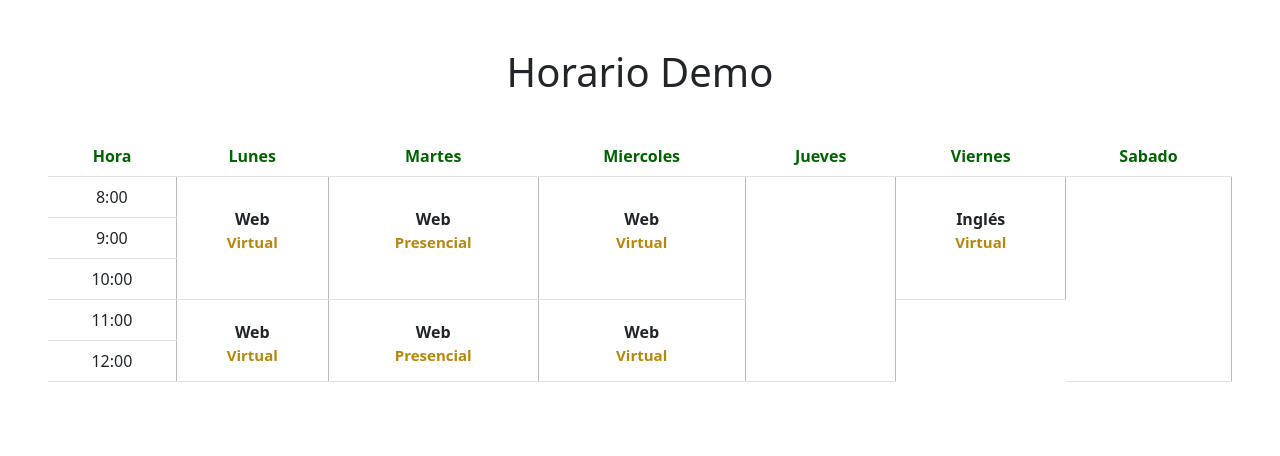
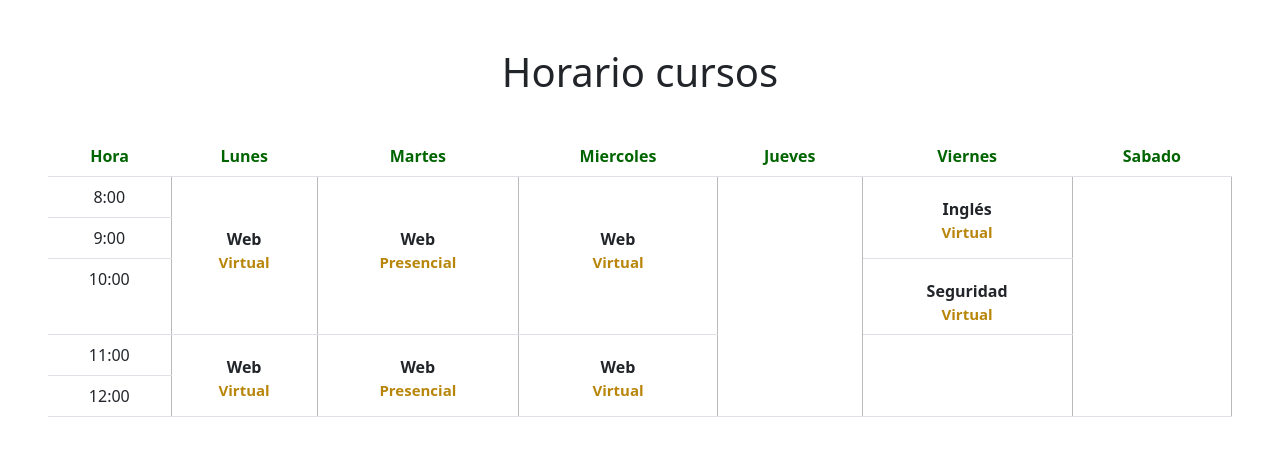
Before and after one commit to tineojf/sep_web_t2, a plain HTML site: page index.html in a window 1280 px wide. Drawn offline with nearby package versions, Linux system fonts and the light colour scheme.

Commit message:
Finish schedule

```diff
--- a/assets/style.css
+++ b/assets/style.css
@@ -14,7 +14,7 @@ td {
   border-right: 1px solid rgb(187, 186, 186);
 }
 td.horario-3 {
-  padding-top: 30px;
+  padding-top: 50px;
 }
 
 td.horario-3 > p,
--- a/index.html
+++ b/index.html
@@ -14,7 +14,7 @@
     <link rel="stylesheet" href="./assets/style.css" />
   </head>
   <body class="m-5">
-    <h1>Horario Demo</h1>
+    <h1>Horario cursos</h1>
     <table class="table">
       <thead>
         <tr>
@@ -43,7 +43,7 @@
             <p>Virtual</p>
           </td>
           <td rowspan="5"></td>
-          <td rowspan="3" class="horario-3">
+          <td rowspan="2" class="horario-2">
             <p>Inglés</p>
             <p>Virtual</p>
           </td>
@@ -56,6 +56,10 @@
 
         <tr>
           <td scope="row">10:00</td>
+          <td class="horario-2">
+            <p>Seguridad</p>
+            <p>Virtual</p>
+          </td>
         </tr>
 
         <tr>
@@ -72,6 +76,7 @@
             <p>Web</p>
             <p>Virtual</p>
           </td>
+          <td rowspan="2"></td>
         </tr>
 
         <tr>
```
